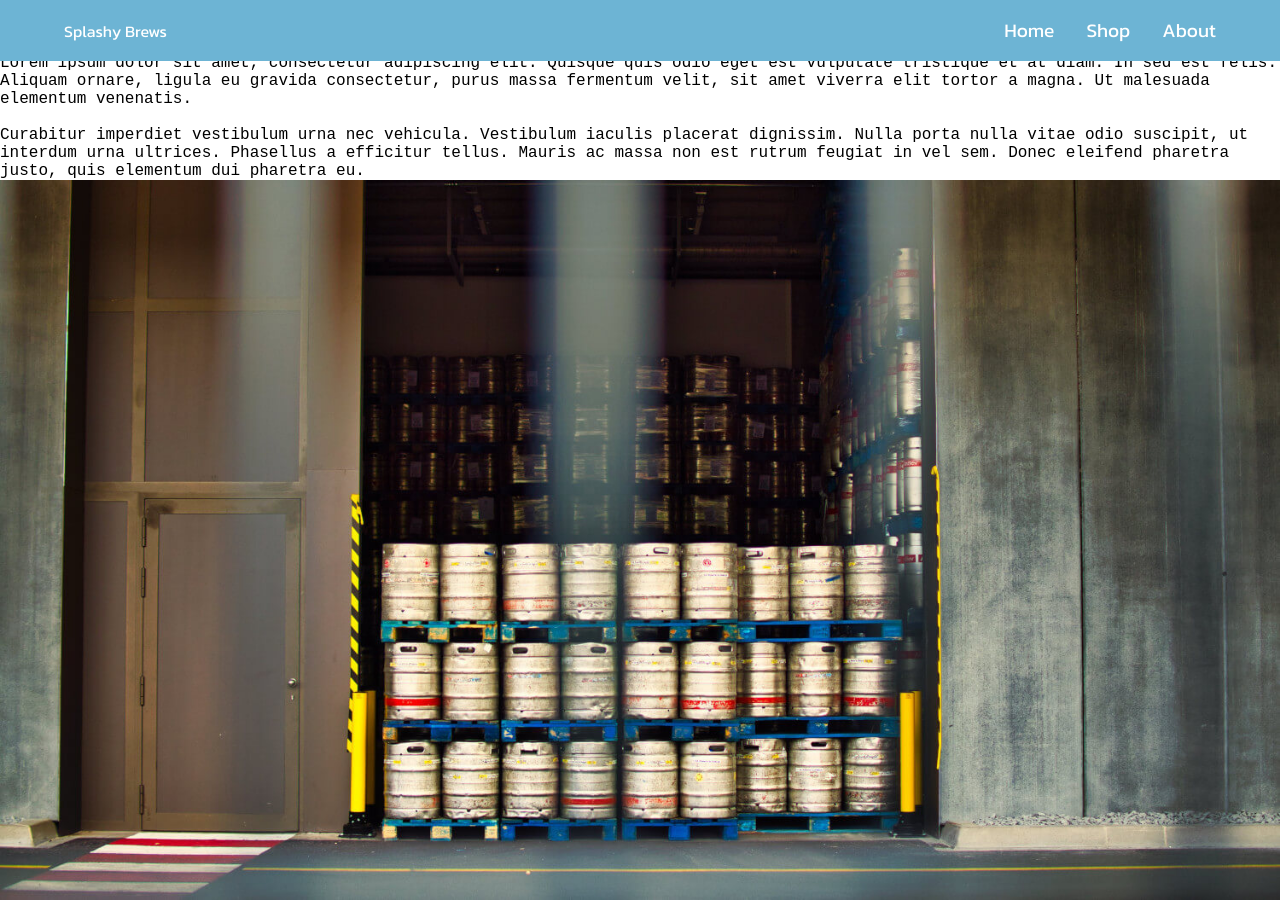
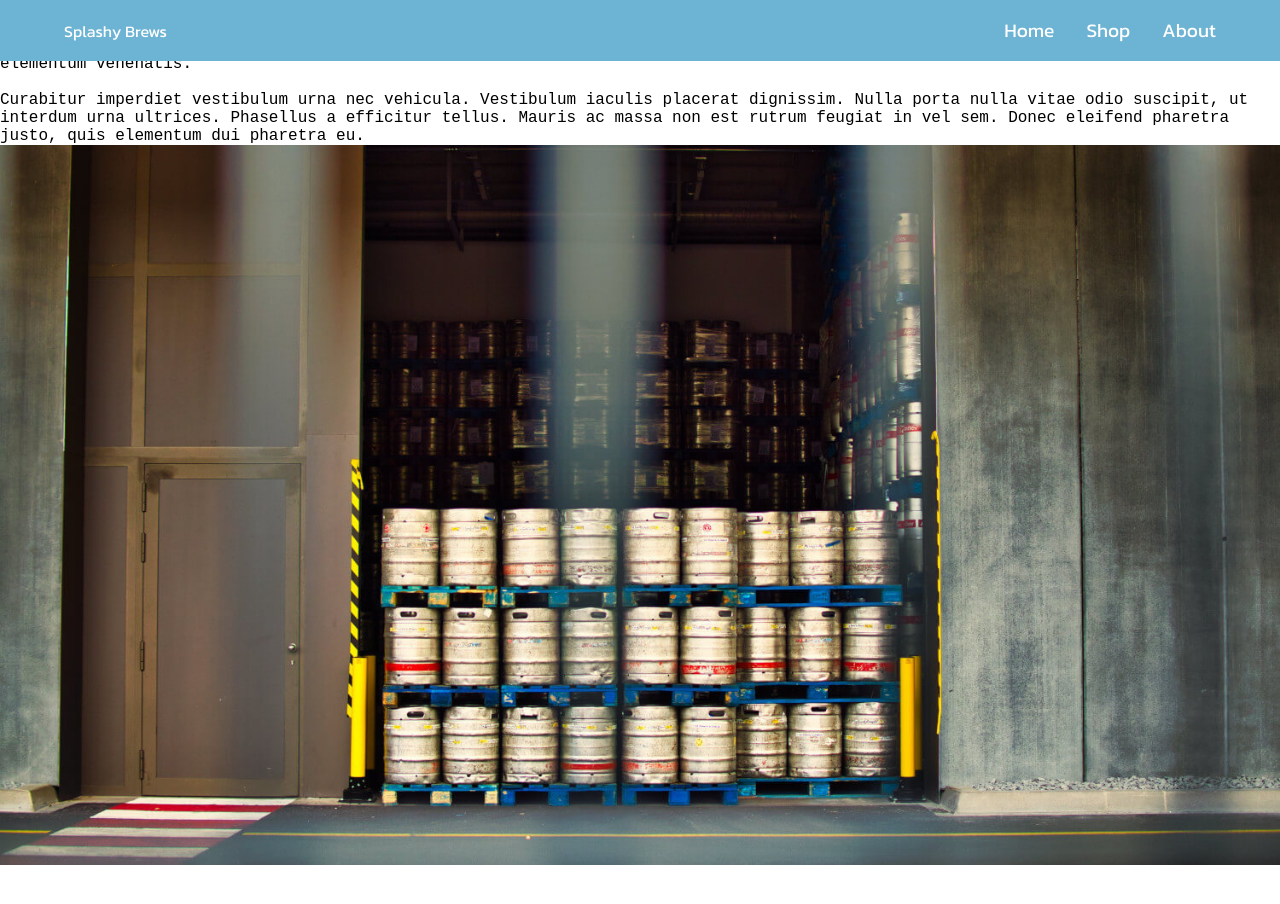
Before and after one commit to benpemberton/shoppingcart, a React app: page /about in a window 1280 px wide. After the commit the page ends 869 px from the top, so only its background shows below. Built offline with nearby package versions, Linux system fonts and the light colour scheme.

Commit message:
added placeholders for shop items and page transitions

```diff
--- a/package.json
+++ b/package.json
@@ -24,7 +24,9 @@
     "@fortawesome/fontawesome-svg-core": "^6.2.0",
     "@fortawesome/free-solid-svg-icons": "^6.2.0",
     "@fortawesome/react-fontawesome": "^0.2.0",
+    "framer-motion": "^7.3.5",
     "react": "^18.2.0",
+    "react-content-loader": "^6.2.0",
     "react-dom": "^18.2.0",
     "react-router-dom": "^6.3.0",
     "uniqid": "^5.4.0"
--- a/src/App.js
+++ b/src/App.js
@@ -1,11 +1,12 @@
 import Nav from "./components/Nav";
 import CartArea from "./components/CartArea";
 import "./app.css";
-import { Routes, Route } from "react-router-dom";
+import { Routes, Route, useLocation } from "react-router-dom";
 import Home from "./components/Home";
 import Shop from "./components/Shop";
 import About from "./components/About";
 import { useState, useEffect } from "react";
+import { AnimatePresence } from "framer-motion";
 
 function App() {
   const [cartItems, setCartItems] = useState([]);
@@ -72,13 +73,16 @@ function App() {
     }
   }
 
+  const location = useLocation();
+
   return (
     <div className="App">
       <Nav />
       <div className="cart-display">
         <CartArea cartItems={cartItems} updateCart={updateCart} />
       </div>
-      <Routes>
+      <AnimatePresence initial={false} mode="wait">
+        <Routes location={location} key={location.pathname}>
           <Route path="/" element={<Home />} />
           <Route
             path="/shop"
@@ -86,6 +90,7 @@ function App() {
           />
           <Route path="/about" element={<About />} />
         </Routes>
+      </AnimatePresence>
     </div>
   );
 }
--- a/src/app.css
+++ b/src/app.css
@@ -88,8 +88,13 @@ button:hover {
   color: #fff;
 }
 
+.App {
+  position: relative;
+}
+
 nav {
   position: fixed;
+  z-index: 99999;
   background-color: #6db4d4;
   width: 100vw;
   display: flex;
@@ -142,6 +147,7 @@ nav ul {
   display: flex;
   flex-direction: column;
   align-items: center;
+  justify-content: center;
   height: 100vh;
   padding-top: 10vh;
 }
@@ -376,6 +382,11 @@ nav ul {
   gap: 2rem;
 }
 
+.card-placeholder svg {
+  height: 24rem;
+  width: 15rem;
+}
+
 .item-card {
   background-color: #fff;
   height: 24rem;
--- a/src/components/About.js
+++ b/src/components/About.js
@@ -1,11 +1,10 @@
 import BreweryPic from "../assets/beer-kegs-piled-up.jpg";
+import { motion } from "framer-motion";
+import TransitionDiv from "./TransitionDiv";
 
 const About = () => {
   return (
-    <div className="about-wrap">
-      <div className="about__page-header">
-        <h2>We are the Splashy Brewery</h2>
-      </div>
+    <TransitionDiv name="about">
       <div className="main-content">
         <div className="text-area">
           <p>
@@ -27,7 +26,7 @@ const About = () => {
           <img src={BreweryPic} alt="Beers kegs piled up in a warehouse." />
         </div>
       </div>
-    </div>
+    </TransitionDiv>
   );
 };
 
--- a/src/components/Home.js
+++ b/src/components/Home.js
@@ -1,8 +1,8 @@
-import ipaSplash from "./../assets/ipa-can-and-glass.jpg";
+import TransitionDiv from "./TransitionDiv";
 
 export default function Home() {
   return (
-    <div className="home-wrap">
+    <TransitionDiv name="home">
       <div className="banner">
         <h1>The finest beer known to man</h1>
         <p>
@@ -14,6 +14,6 @@ export default function Home() {
         </p>
         <button className="banner-button">Shop beers</button>
       </div>
-    </div>
+    </TransitionDiv>
   );
 }
--- a/src/components/Nav.js
+++ b/src/components/Nav.js
@@ -1,4 +1,5 @@
 import { Link } from "react-router-dom";
+import { motion } from "framer-motion";
 
 export default function Nav() {
   return (
--- /dev/null
+++ b/src/components/Placeholder.js
@@ -0,0 +1,24 @@
+import React from "react";
+import ContentLoader from "react-content-loader";
+
+const Placeholder = (props) => (
+  <ContentLoader
+    speed={2}
+    width={480}
+    height={768}
+    viewBox="0 0 480 768"
+    backgroundColor="#f3f3f3"
+    foregroundColor="#ecebeb"
+    {...props}
+  >
+    <rect x="7" y="386" rx="3" ry="3" width="465" height="33" />
+    <rect x="6" y="2" rx="0" ry="0" width="466" height="338" />
+    <rect x="329" y="697" rx="0" ry="0" width="140" height="59" />
+    <rect x="11" y="703" rx="0" ry="0" width="56" height="60" />
+    <rect x="7" y="436" rx="3" ry="3" width="465" height="33" />
+    <rect x="8" y="488" rx="3" ry="3" width="330" height="33" />
+    <rect x="8" y="541" rx="3" ry="3" width="330" height="33" />
+  </ContentLoader>
+);
+
+export default Placeholder;
--- a/src/components/Shop.js
+++ b/src/components/Shop.js
@@ -1,12 +1,14 @@
 import { useState, useEffect } from "react";
 import Item from "./Item";
-import CartArea from "./CartArea";
 import FilterOptions from "./FilterOptions";
+import Placeholder from "./Placeholder";
+import TransitionDiv from "./TransitionDiv";
 import uniqid from "uniqid";
 
 export default function Shop({ addToCart, cartItems }) {
   const [items, setItems] = useState([]);
   const [displayItems, setDisplayItems] = useState([]);
+  const [isLoading, setIsLoading] = useState(true);
 
   useEffect(() => {
     fetchInfo();
@@ -19,6 +21,7 @@ export default function Shop({ addToCart, cartItems }) {
 
     setItems(items);
     setDisplayItems(items);
+    setIsLoading(false);
   };
 
   const filterItems = (...args) => {
@@ -45,17 +48,26 @@ export default function Shop({ addToCart, cartItems }) {
   };
 
   return (
-    <div className="shop-wrap">
+    <TransitionDiv name="shop">
       <FilterOptions filterItems={filterItems} />
       <div className="cards-container">
         <div className="cards-bg">
           <div className="item-cards">
-            {displayItems.map((item) => (
-              <Item key={uniqid()} {...item} addToCart={addToCart} />
-            ))}
+            {isLoading &&
+              Array(12)
+                .fill()
+                .map((item) => (
+                  <div key={uniqid()} className="card-placeholder">
+                    <Placeholder />
+                  </div>
+                ))}
+            {!isLoading &&
+              displayItems.map((item) => (
+                <Item key={uniqid()} {...item} addToCart={addToCart} />
+              ))}
           </div>
         </div>
       </div>
-    </div>
+    </TransitionDiv>
   );
 }
--- /dev/null
+++ b/src/components/TransitionDiv.js
@@ -0,0 +1,27 @@
+import { motion } from "framer-motion";
+
+export default function TransitionDiv({ children, name }) {
+  const variants = {
+    fadeIn: {
+      opacity: 1,
+      transition: { duration: 0.2 },
+    },
+    fadeOut: {
+      opacity: 0,
+      transition: { duration: 0.35 },
+      x: "100vh",
+    },
+  };
+
+  return (
+    <motion.div
+      className={`${name}-wrap`}
+      initial={{ opacity: 0 }}
+      animate="fadeIn"
+      exit="fadeOut"
+      variants={variants}
+    >
+      {children}
+    </motion.div>
+  );
+}
```
Also changed, not shown: 1 other file (tests, documents, lock files or other folders). Lines whose indentation alone changed are shown as unchanged.
